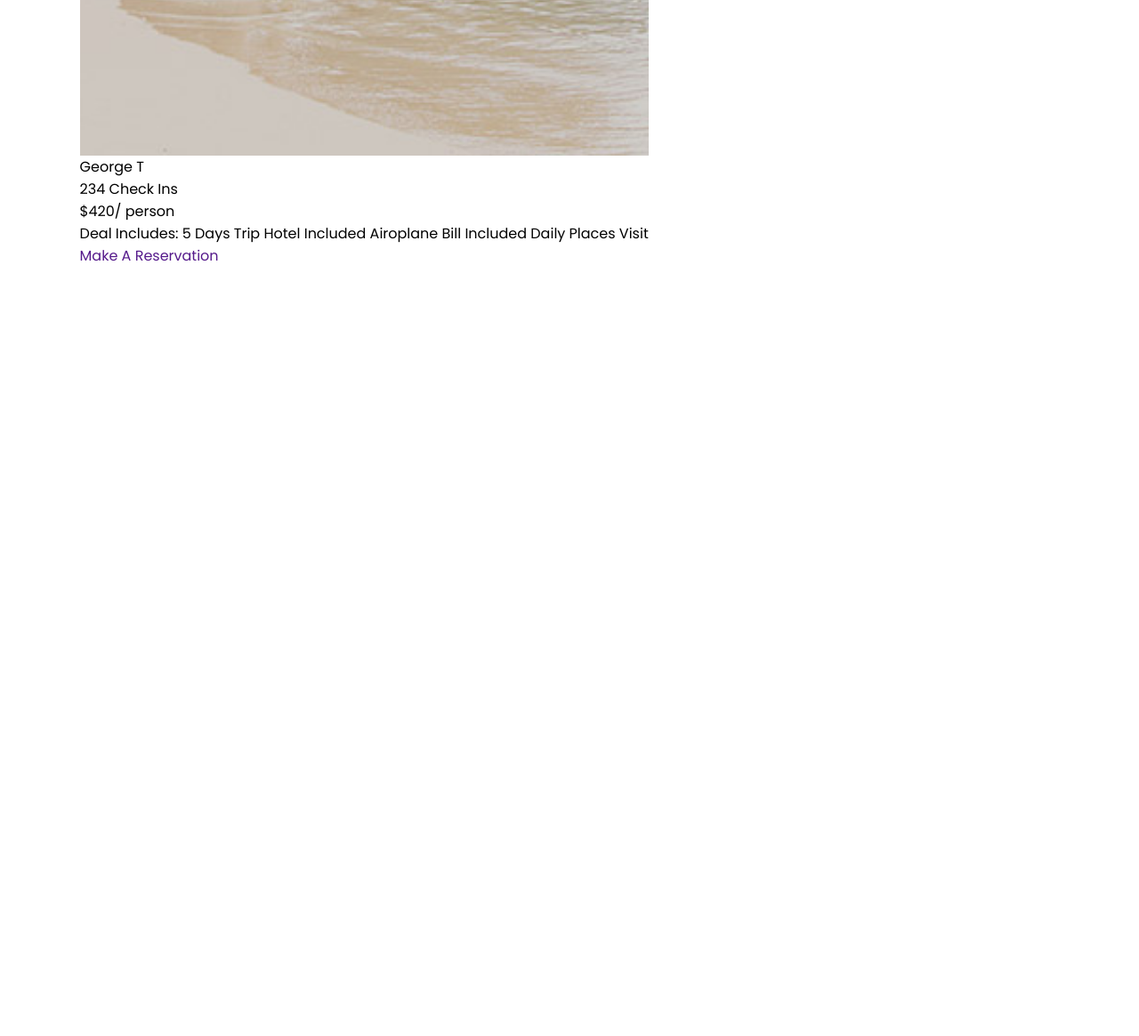
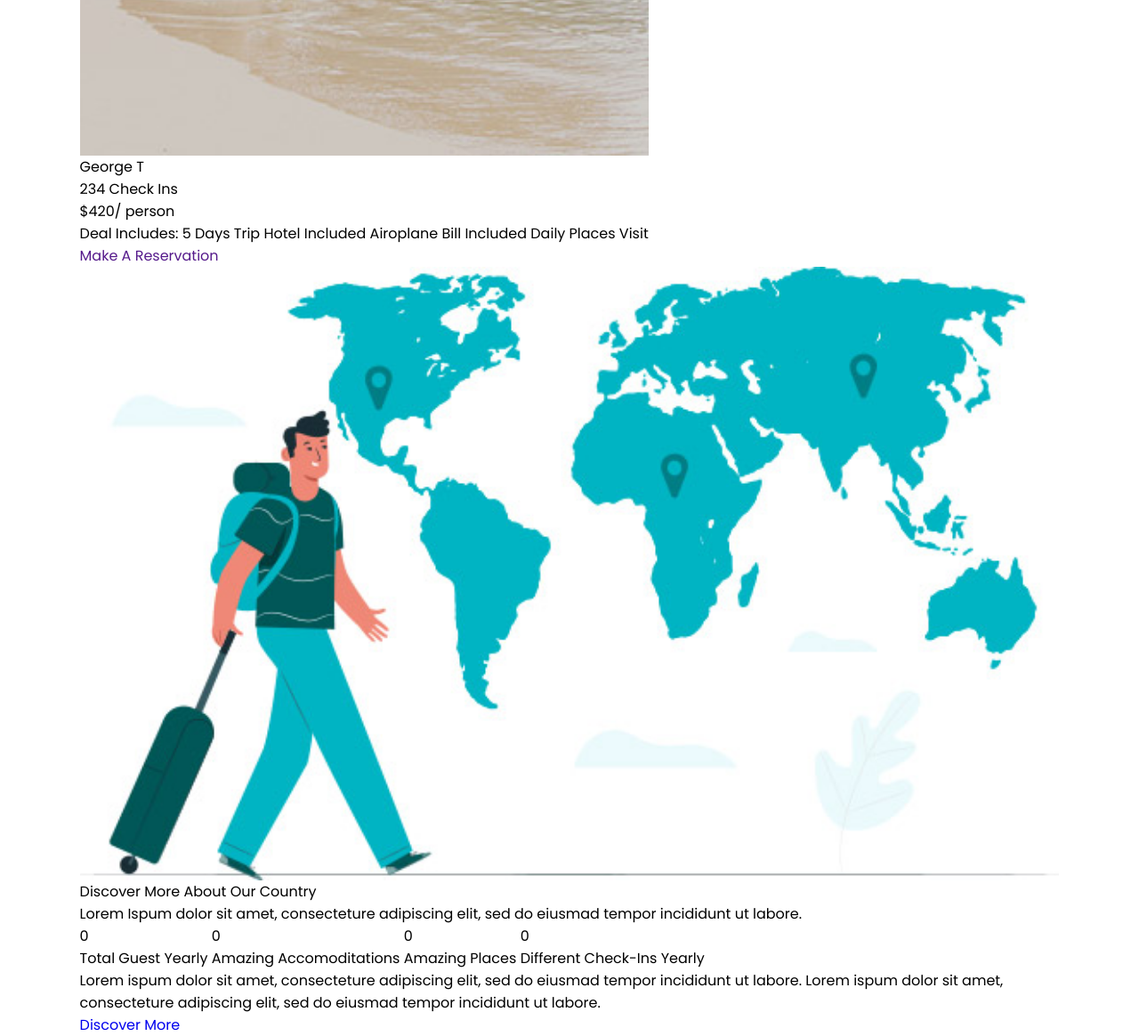
Before and after one commit to ahsanaaxioned/FED-Woox, a plain HTML site: page About.html in a window 1280 px wide. Shown: the part 10021-11186 px from the top of the page at 89% size. Before the commit the page ends 10321 px from the top, so only its background shows below. Drawn offline with Linux system fonts and the light colour scheme.

Commit message:
discover  section  structure  added

```diff
--- a/About.html
+++ b/About.html
@@ -388,6 +388,44 @@
         </div>
       </section>
       <!-- offer section end here -->
+      <!-- discover section start here -->
+      <section class="discover">
+        <div class="wrapper">
+          <figure class="discover-fig">
+            <img src="assets/images/about-left-image.jpg" alt="Discover Image">
+          </figure>
+          <div class="discover-content">
+            <h4 class="discover-heading">Discover More About Our Country</h4>
+            <p class="discover-description">Lorem Ispum dolor sit amet, consecteture adipiscing elit, sed do eiusmad
+              tempor incididunt ut labore.</p>
+            <ul class="discover-counter">
+              <li class="counter-1">
+                <span class="country-counter" data-discover="150.640+">0</span>
+                <h5 class="counter-heading">Total Guest Yearly</h5>
+              </li>
+              <li class="counter-1">
+                <span class="country-counter" data-discover="175.000+">0</span>
+                <h5 class="counter-heading">Amazing Accomoditations</h5>
+              </li>
+              <li class="counter-2">
+                <span class="country-counter" data-discover="12.560+">0</span>
+                <h5 class="counter-heading">Amazing Places</h5>
+              </li>
+              <li class="counter-2">
+                <span class="country-counter" data-discover="240.580+">0</span>
+                <h5 class="counter-heading">Different Check-Ins Yearly</h5>
+              </li>
+            </ul>
+            <p class="discover-description">Lorem ispum dolor sit amet, consecteture adipiscing elit, sed do eiusmad
+              tempor incididunt ut labore. Lorem ispum dolor sit amet, consecteture adipiscing elit, sed do eiusmad
+              tempor incididunt ut labore.</p>
+            <div class="More-btn">
+              <a href="#FIXME" title="Discover More">Discover More</a>
+            </div>
+          </div>
+        </div>
+      </section>
+      <!-- discover section end here -->
     </main>
     <!--main section end-->
 
```
